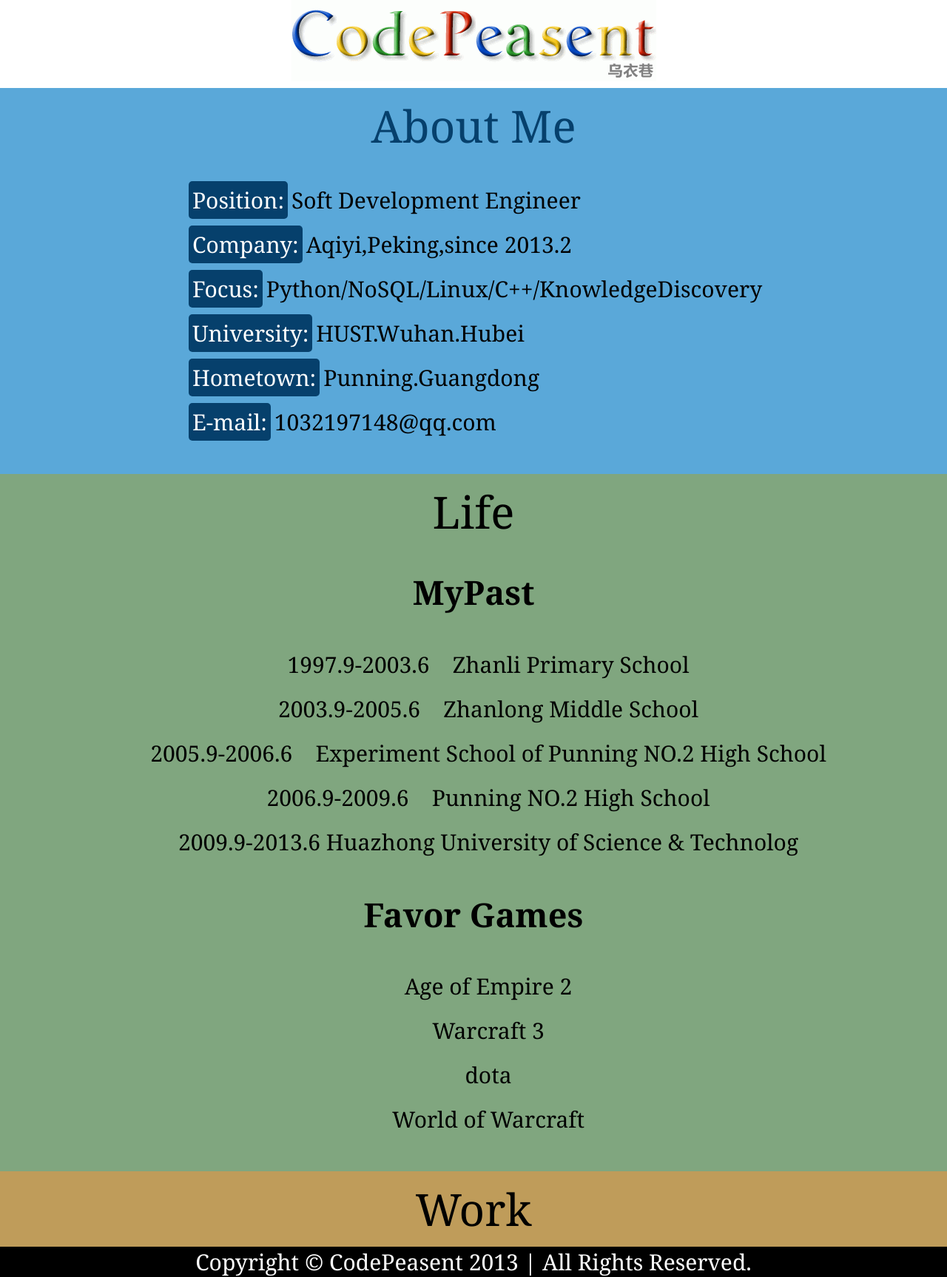
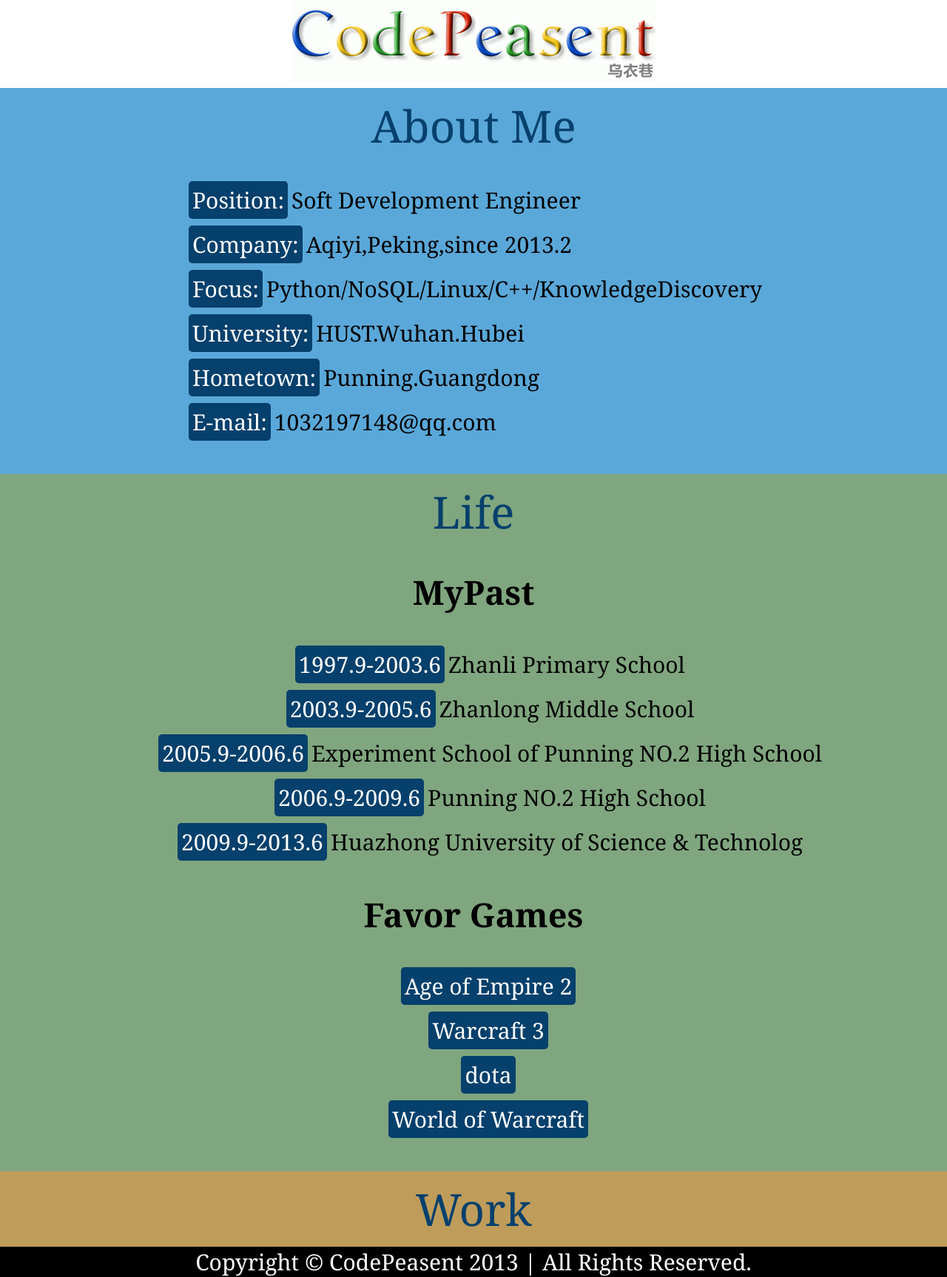
Before and after one commit to CodePeasant/formerblog, a Jekyll site: the page built from index.html, in a window 1280 px wide. Shown: the whole page at 74% size. Built offline with Jekyll 4.4.1, drawn with Linux system fonts in a browser that asks for light colours; some web fonts are replaced; some of the changed lines change nothing that is shown.

Commit message:
Edit the color scheme

```diff
--- a/css/style.css
+++ b/css/style.css
@@ -57,10 +57,25 @@ footer p{
     color: white;
     background-color: #06406C;
 }
+
 .life{
     background-color: #80a67f;/*green*/
+}
+.life h1{
+    color: #06406C
+}
+.life span{
+    color: white;
+    background-color: #06406C;
 }
 
 .work{
     background-color: #bf9c5a;/*grey*/
 }
+.work h1{
+    color: #06406C
+}
+.work span{
+    color: white;
+    background-color: #06406C;
+}
--- a/index.html
+++ b/index.html
@@ -35,28 +35,28 @@ overview: true
 		<h2>MyPast</h2>
 		<ul>
 			<li>
-				1997.9-2003.6&nbsp;&nbsp;&nbsp;&nbsp;Zhanli Primary School
+				<span>1997.9-2003.6</span>Zhanli Primary School
 			</li>
 			<li>
-				2003.9-2005.6&nbsp;&nbsp;&nbsp;&nbsp;Zhanlong Middle School
+				<span>2003.9-2005.6</span>Zhanlong Middle School
 			</li>
 			<li>
-				2005.9-2006.6&nbsp;&nbsp;&nbsp;&nbsp;Experiment School of Punning NO.2 High School
+				<span>2005.9-2006.6</span>Experiment School of Punning NO.2 High School
 			</li>
 			<li>
-				2006.9-2009.6&nbsp;&nbsp;&nbsp;&nbsp;Punning NO.2 High School
+				<span>2006.9-2009.6</span>Punning NO.2 High School
 			</li>
 			<li>
-				2009.9-2013.6	Huazhong University of Science &amp; Technolog
+				<span>2009.9-2013.6</span>Huazhong University of Science &amp; Technolog
 			</li>
 		</ul>
 		<h2>Favor Games</h2>
 		<p>
 			<ul>
-				<li>Age of Empire 2</li>
-				<li>Warcraft 3</li>
-				<li>dota</li>
-				<li>World of Warcraft</li>
+				<li><span>Age of Empire 2</span></li>
+				<li><span>Warcraft 3</span></li>
+				<li><span>dota</span></li>
+				<li><span>World of Warcraft</span></li>
 			</ul>
 		</p>
 	</p>
```
